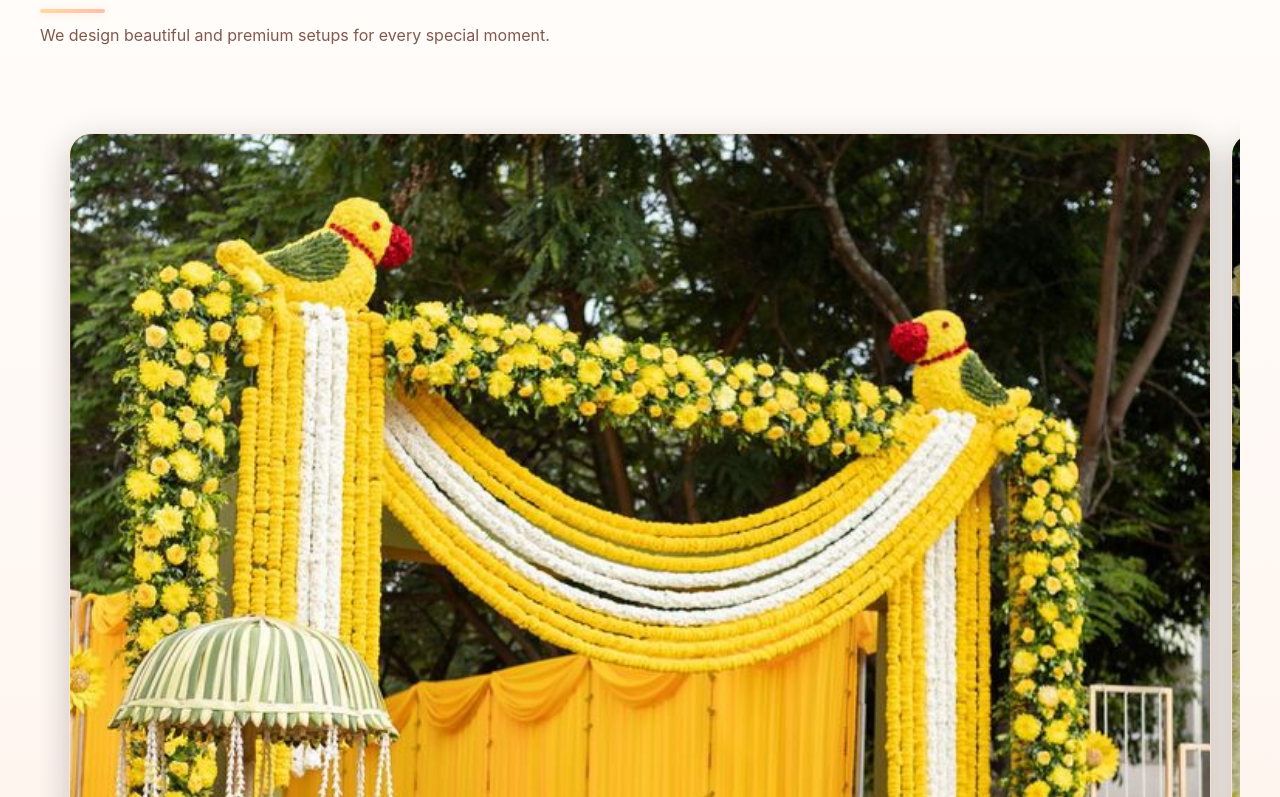
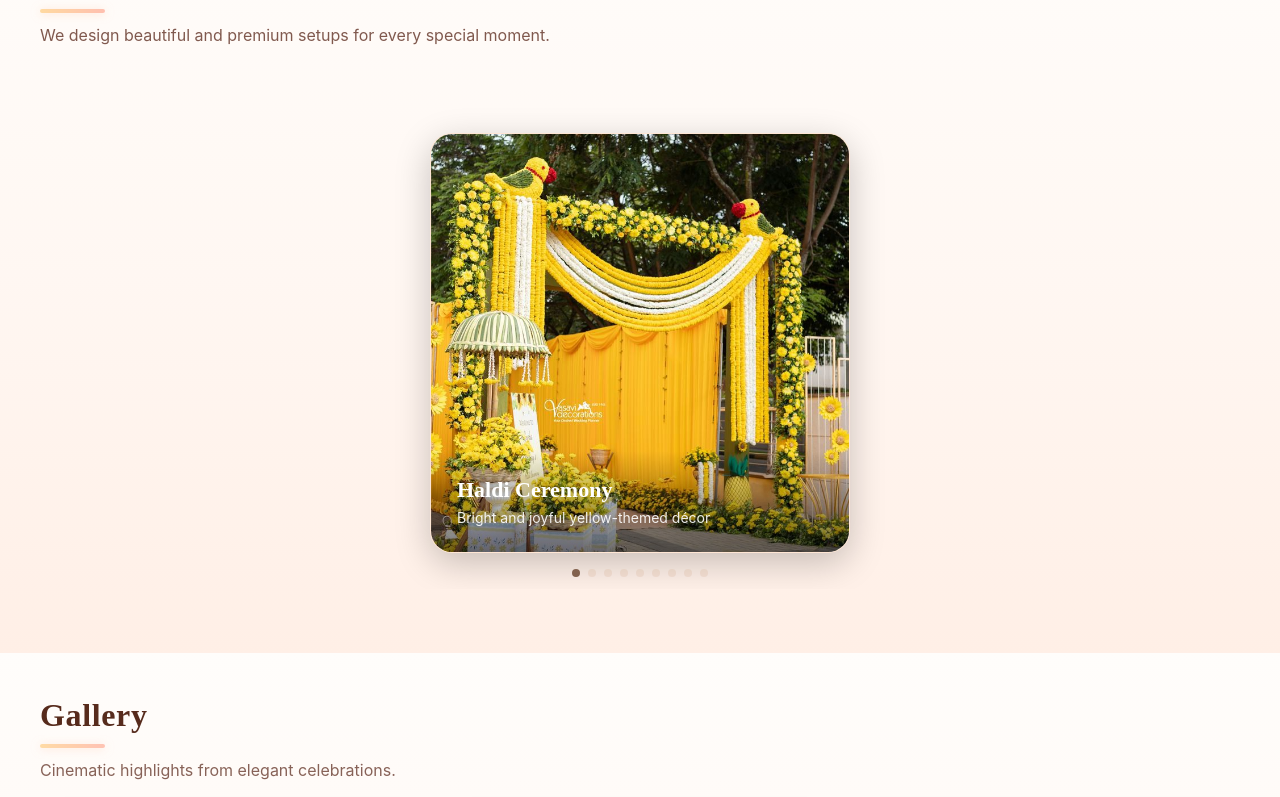
Before and after one commit to HemantSonare/DivineEventsApp, a Next.js app: page / in a window 1280 px wide. Shown: the part 863-1660 px from the top of the page. Built offline with nearby package versions, Linux system fonts and the light colour scheme.

Commit message:
Update globals.css

```diff
--- a/styles/globals.css
+++ b/styles/globals.css
@@ -455,10 +455,11 @@ background: linear-gradient(
   box-shadow: 0 4px 14px rgba(0,0,0,0.18);
 }
 
+/* EVENT CARD PREMIUM FIX */
 .event-swipe-card {
   position: relative;
   width: 100%;
-  aspect-ratio: 1 / 1;   /* ⭐ Makes the card perfect square */
+  aspect-ratio: 1 / 1;
   border-radius: 22px;
   overflow: hidden;
   border: 1px solid rgba(255, 200, 160, 0.45);
@@ -467,12 +468,20 @@ background: linear-gradient(
   transition: transform .45s ease, box-shadow .45s ease;
 }
 
+/* DESKTOP FIX → prevent screen overflow */
+@media (min-width: 900px) {
+  .event-swipe-card {
+    max-width: 420px;
+    max-height: 420px;
+    margin: 0 auto;
+  }
+}
+
 .event-swipe-card:hover {
   transform: translateY(-6px);
   box-shadow: 0 22px 60px rgba(0,0,0,0.35);
 }
 
-/* Background Image (with fallback) */
 .event-img {
   width: 100%;
   height: 100%;
@@ -485,19 +494,15 @@ background: linear-gradient(
   transform: scale(1.14);
 }
 
-/* TEXT OVERLAY */
 .event-overlay {
   position: absolute;
   bottom: 0;
   width: 100%;
   padding: 26px;
-  background: linear-gradient(
-    180deg,
-    transparent,
-    rgba(0,0,0,0.55)
-  );
+  background: linear-gradient(180deg, transparent, rgba(0,0,0,0.55));
   color: white;
 }
+
 
 .event-overlay h3 {
   font-size: 22px;
```
